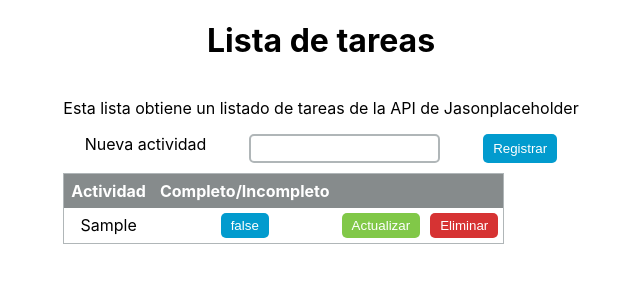
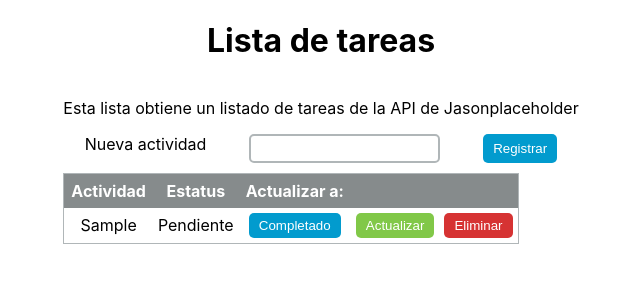
Before and after one commit to guillermo-conde/todo-list, a React (Create React App) app: page / in a window 1280 px wide. Both pictures are taken after typing "Sample" into the empty fields and a click on the button "Registrar". Shown: the top 300 px of the page, without its empty margins (319-959 px from the left). Built offline with nearby package versions, Linux system fonts and the light colour scheme; no server answers.

Commit message:
Se crea consulta asíncrona para obtener todos y se muestran en el componente TodoItem

```diff
--- a/src/App.js
+++ b/src/App.js
@@ -4,15 +4,20 @@ import Input from "./components/Input";
 import Table from "./components/Table";
 import Thead from "./components/Thead";
 import Th from "./components/Th";
-import Td from "./components/Td";
-import Button from "./components/Button";
-import { useDispatch, useSelector } from 'react-redux';
+import { useSelector, useDispatch } from 'react-redux';
+import TodoItem from "./components/TodoItem";
+import { useEffect } from "react";
+import { fetchThunk } from "./features/fetchThunk";
 
 
 
 function App() {
   const dispatch = useDispatch()
   const todos = useSelector(state => state)
+
+  useEffect(() => {
+    dispatch(fetchThunk())
+  }, [dispatch])
 
   const handleSubmit = ({activity}, onSubmitProps) => {
     if (activity.trim() === "") {
@@ -23,7 +28,6 @@ function App() {
     onSubmitProps.setSubmitting(false)
     onSubmitProps.resetForm()
   }
-
 
   return (
     <div>
@@ -45,7 +49,10 @@ function App() {
               Actividad
             </Th>
             <Th>
-              Completo/Incompleto
+              Estatus
+            </Th>
+            <Th>
+              Actualizar a:
             </Th>
             <Th/>
             <Th/>
@@ -53,16 +60,7 @@ function App() {
         </Thead>
         <tbody>
 
-          {todos.activities.map(todo => {
-            return (
-              <tr key={todo.id}>
-                <Td>{todo.title}</Td>
-                <Td><Button bg="#029BCE" >{todo.completed.toString()}</Button></Td>
-                <Td><Button bg="#81C848" onClick={() => dispatch({type:'addActivity'})}>Actualizar</Button></Td>
-                <Td><Button bg="#D63333" >Eliminar</Button></Td>
-              </tr>
-            )
-          })}
+          {todos.activities.map(todo => <TodoItem key={todo.id} todo={todo}></TodoItem>)}
 
         </tbody>
       </Table>
--- /dev/null
+++ b/src/components/TodoItem.js
@@ -0,0 +1,15 @@
+import Button from "./Button"
+import Td from "./Td"
+
+const TodoItem = ({todo}) => {
+    return (
+        <tr>
+            <Td>{todo.title}</Td>
+            <Td>{todo.complete ? 'Completado' : 'Pendiente'}</Td>
+            <Td><Button bg="#029BCE" >{todo.copmplete ? 'Pendiente' : 'Completado'}</Button></Td>
+            <Td><Button bg="#81C848" >Actualizar</Button></Td>
+            <Td><Button bg="#D63333" >Eliminar</Button></Td>
+        </tr>
+    )
+}
+export default TodoItem
--- /dev/null
+++ b/src/features/fetchThunk.js
@@ -0,0 +1,10 @@
+export const fetchThunk = () => async dispatch => {
+    try {
+        const response = await fetch('https://jsonplaceholder.typicode.com/todos')
+        const data = await response.json()
+        const todos = data.slice(0, 10)
+        dispatch({type:'fullFilledActivity', payload: todos})
+    } catch (e) {
+        console.log(e.message)
+    }
+}
--- a/src/features/todos.js
+++ b/src/features/todos.js
@@ -4,11 +4,20 @@ const initialState = {
 
 export const initialReducer = (state = initialState, action) => {
     switch (action.type) {
+        case 'fullFilledActivity':
+            return {activities: action.payload}
         case 'addActivity':
             return {
                 ...state,
-                activities: state.activities.concat({...action.payload})
+                activities: state.activities.concat({ ...action.payload })
             }
+        case 'deleteActivity':
+            console.log('Eliminando actividad')
+            // return {
+            //     ...state,
+            //     activities: state.activities.concat({ ...action.payload })
+            // }
+            return state
         default:
             return state
     }
--- a/src/index.js
+++ b/src/index.js
@@ -3,12 +3,13 @@ import ReactDOM from 'react-dom/client';
 import './index.css';
 import App from './App';
 import reportWebVitals from './reportWebVitals';
-import { createStore } from 'redux'
+import { createStore, applyMiddleware } from 'redux'
 import { Provider } from 'react-redux';
 import { initialReducer } from './features/todos';
+import asyncMiddleware from './middlewares/asyncMiddleware';
 
 
-const store = createStore(initialReducer)
+const store = createStore(initialReducer, applyMiddleware(asyncMiddleware))
 const root = ReactDOM.createRoot(document.getElementById('root'));
 root.render(
   <React.StrictMode>
--- /dev/null
+++ b/src/middlewares/asyncMiddleware.js
@@ -0,0 +1,8 @@
+const asyncMiddleware = store => next => action => {
+    if (typeof action === 'function') {
+        return action (store.dispatch, store.getState)
+    }
+    return next(action)
+}
+
+export default asyncMiddleware
```
